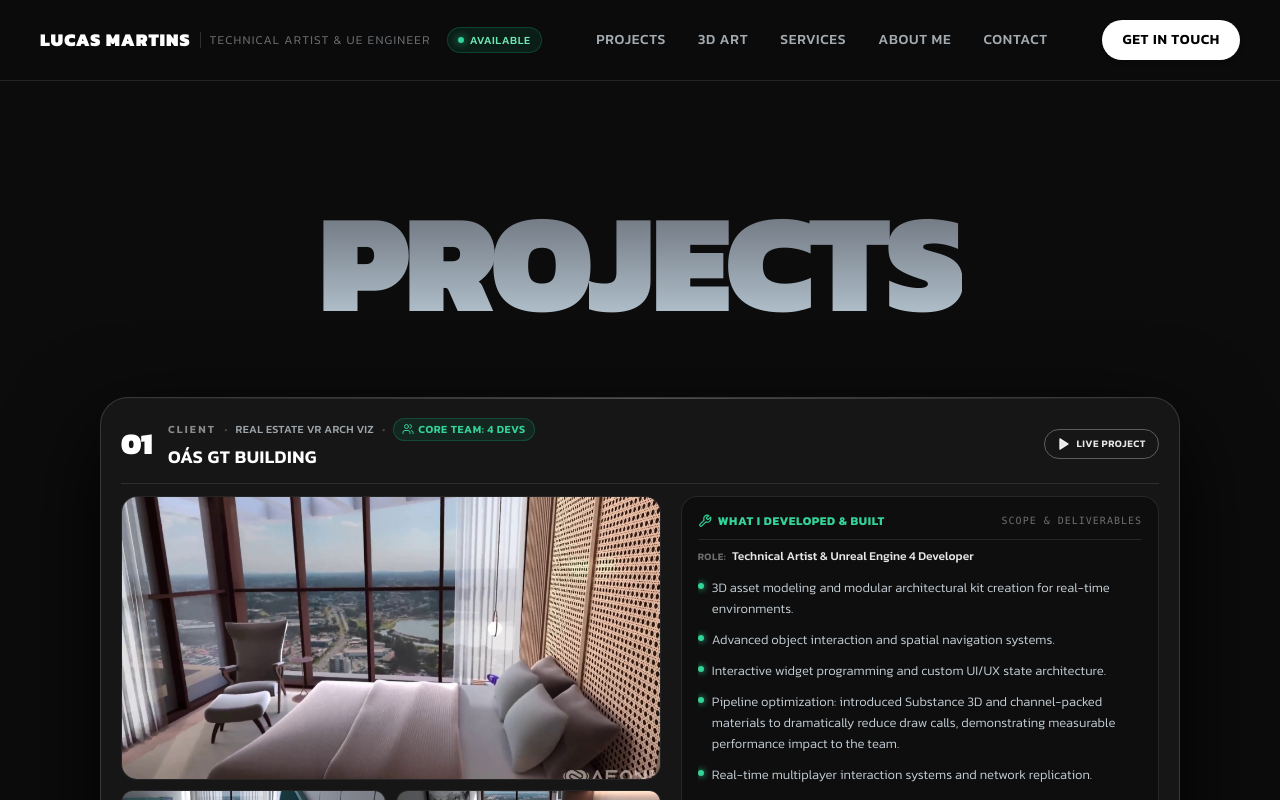
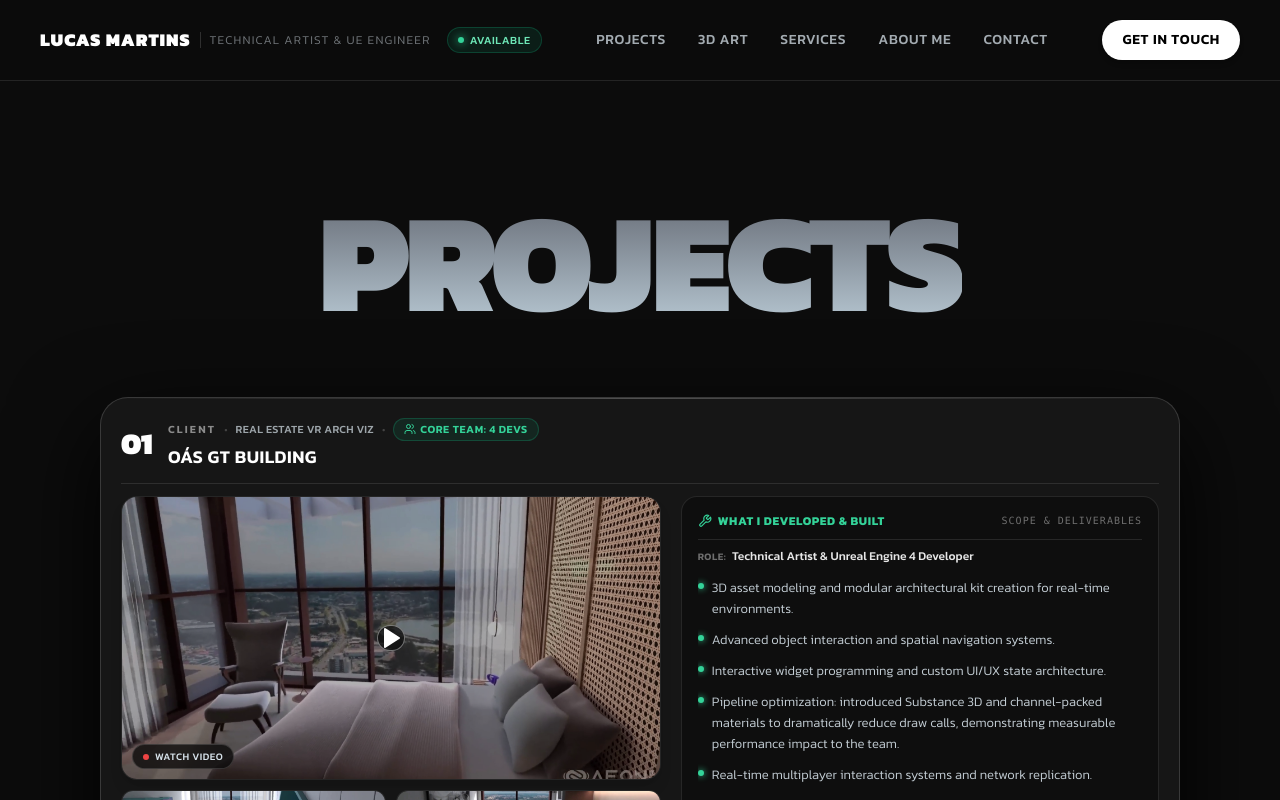
Before and after one commit to dashlucas/MyPortfolio, a React (Vite) app: page / in a window 1280 px wide. Shown: the top 800 px of the page. Built offline with nearby package versions, Linux system fonts and the light colour scheme.

Commit message:
feat(projects): remove live project tab and make in-card video play button primary

```diff
--- a/src/components/ProjectsSection.tsx
+++ b/src/components/ProjectsSection.tsx
@@ -2,7 +2,6 @@ import React, { useEffect, useRef, useState } from 'react';
 import gsap from 'gsap';
 import { ScrollTrigger } from 'gsap/ScrollTrigger';
 import { Play, Users, Wrench } from 'lucide-react';
-import { LiveProjectButton } from './LiveProjectButton';
 import { FadeIn } from './FadeIn';
 import { VideoModal } from './VideoModal';
 
@@ -397,7 +396,7 @@ export const ProjectsSection: React.FC = () => {
                       className="absolute inset-0 bg-black/60 pointer-events-none rounded-[20px] sm:rounded-[28px] z-30 opacity-0 will-change-[opacity]"
                     />
 
-                    {/* Header: Solid white number, tag + category + title, team badge, and LIVE PROJECT ghost pill */}
+                    {/* Header: Solid white number, tag + category + title, and team badge */}
                     <div className="relative z-20 flex items-center justify-between gap-2 sm:gap-4 pb-2 sm:pb-3 border-b border-white/10 flex-shrink-0 min-w-0">
                       <div className="flex items-center gap-2.5 sm:gap-4 min-w-0 flex-1">
                         <span className="font-black text-2xl sm:text-3xl text-white select-none tracking-tight leading-none flex-shrink-0">
@@ -413,7 +412,7 @@ export const ProjectsSection: React.FC = () => {
                               {project.category}
                             </span>
                             <span className="text-white/20 text-[10px] flex-shrink-0 hidden xs:inline">•</span>
-                            <span className="inline-flex items-center gap-1 text-emerald-400 text-[9px] sm:text-[11px] font-semibold uppercase tracking-wider px-2 py-0.5 rounded-full bg-emerald-500/10 border border-emerald-500/25 flex-shrink-0">
+                            <span className="inline-flex items-center gap-1 text-emerald-400 text-[9px] sm:text-[11px] font-semibold uppercase tracking-wider px-2.5 py-0.5 rounded-full bg-emerald-500/10 border border-emerald-500/25 flex-shrink-0">
                               <Users className="w-3 h-3" />
                               <span>{project.teamSize}</span>
                             </span>
@@ -423,12 +422,6 @@ export const ProjectsSection: React.FC = () => {
                           </h3>
                         </div>
                       </div>
-
-                      <LiveProjectButton
-                        label="LIVE PROJECT"
-                        icon={<Play className="w-3.5 h-3.5 fill-current" />}
-                        onClick={() => setSelectedVideo(project)}
-                      />
                     </div>
 
                     {/* Card Body: Responsive Layout (Side-by-side in Landscape, Stacked in Portrait) */}
@@ -438,10 +431,10 @@ export const ProjectsSection: React.FC = () => {
                         <div className="flex flex-row gap-4 sm:gap-5 h-full min-h-0 items-stretch">
                           {/* Left Column: Media Showcase (Featured 16:9 render + detail thumbnails) */}
                           <div className="w-[52%] flex flex-col gap-2.5 h-full min-h-0 flex-shrink-0">
-                            {/* Main Featured 16:9 Image with Play Trigger */}
+                            {/* Main Featured 16:9 Image with Interactive Play Trigger */}
                             <div
                               onClick={() => setSelectedVideo(project)}
-                              className="flex-1 relative rounded-xl sm:rounded-2xl overflow-hidden bg-black/40 border border-white/10 group cursor-pointer min-h-0"
+                              className="flex-1 relative rounded-xl sm:rounded-2xl overflow-hidden bg-black/40 border border-white/10 group cursor-pointer min-h-0 shadow-lg"
                             >
                               <img
                                 src={project.images?.col2Tall || project.singleImage}
@@ -449,10 +442,16 @@ export const ProjectsSection: React.FC = () => {
                                 loading="lazy"
                                 className="w-full h-full object-cover object-center group-hover:scale-105 transition-transform duration-500 ease-out"
                               />
-                              <div className="absolute inset-0 bg-black/30 opacity-0 group-hover:opacity-100 transition-opacity duration-300 flex items-center justify-center">
-                                <div className="w-13 h-13 rounded-full bg-white/20 backdrop-blur-md border border-white/40 flex items-center justify-center text-white shadow-xl transform scale-90 group-hover:scale-100 transition-transform duration-300">
-                                  <Play className="w-5 h-5 fill-white ml-0.5" />
+                              {/* Prominent Play Overlay */}
+                              <div className="absolute inset-0 bg-black/30 group-hover:bg-black/15 transition-colors duration-300 flex items-center justify-center">
+                                <div className="w-13 h-13 sm:w-15 sm:h-15 rounded-full bg-black/60 backdrop-blur-md border border-white/40 flex items-center justify-center text-white shadow-2xl group-hover:bg-white group-hover:text-black group-hover:scale-110 transition-all duration-300">
+                                  <Play className="w-5 h-5 sm:w-6 sm:h-6 fill-current ml-0.5" />
                                 </div>
+                              </div>
+                              {/* Watch Video indicator badge */}
+                              <div className="absolute bottom-2.5 left-2.5 px-2.5 py-1 rounded-full bg-black/70 backdrop-blur-md border border-white/15 text-[10px] text-[#D7E2EA] uppercase tracking-wider font-medium flex items-center gap-1.5 pointer-events-none">
+                                <span className="w-1.5 h-1.5 rounded-full bg-red-500 animate-pulse" />
+                                <span>Watch Video</span>
                               </div>
                             </div>
 
@@ -553,10 +552,10 @@ export const ProjectsSection: React.FC = () => {
                       ) : (
                         /* PORTRAIT VIEW: Stacked (Media on Top, Contributions Text on Bottom) */
                         <div className="flex flex-col gap-2.5 h-full min-h-0">
-                          {/* Top Media Box (16:9 Preview) */}
+                          {/* Top Media Box (16:9 Preview) with Interactive Play Trigger */}
                           <div
                             onClick={() => setSelectedVideo(project)}
-                            className="w-full h-[140px] xs:h-[160px] relative rounded-xl overflow-hidden bg-black/40 border border-white/10 group cursor-pointer flex-shrink-0"
+                            className="w-full h-[145px] xs:h-[165px] relative rounded-xl overflow-hidden bg-black/40 border border-white/10 group cursor-pointer flex-shrink-0 shadow-md"
                           >
                             <img
                               src={project.images?.col2Tall || project.singleImage}
@@ -564,10 +563,16 @@ export const ProjectsSection: React.FC = () => {
                               loading="lazy"
                               className="w-full h-full object-cover object-center group-hover:scale-105 transition-transform duration-500 ease-out"
                             />
-                            <div className="absolute inset-0 bg-black/25 opacity-0 group-hover:opacity-100 transition-opacity duration-300 flex items-center justify-center">
-                              <div className="w-10 h-10 rounded-full bg-white/20 backdrop-blur-md border border-white/40 flex items-center justify-center text-white shadow-xl">
-                                <Play className="w-4 h-4 fill-white ml-0.5" />
+                            {/* Prominent Play Overlay */}
+                            <div className="absolute inset-0 bg-black/30 group-hover:bg-black/15 transition-colors duration-300 flex items-center justify-center">
+                              <div className="w-12 h-12 rounded-full bg-black/60 backdrop-blur-md border border-white/40 flex items-center justify-center text-white shadow-xl group-hover:bg-white group-hover:text-black group-hover:scale-110 transition-all duration-300">
+                                <Play className="w-4 h-4 sm:w-5 sm:h-5 fill-current ml-0.5" />
                               </div>
+                            </div>
+                            {/* Watch Video indicator badge */}
+                            <div className="absolute bottom-2 left-2 px-2 py-0.5 rounded-full bg-black/70 backdrop-blur-md border border-white/15 text-[9px] text-[#D7E2EA] uppercase tracking-wider font-medium flex items-center gap-1 pointer-events-none">
+                              <span className="w-1.5 h-1.5 rounded-full bg-red-500 animate-pulse" />
+                              <span>Watch Video</span>
                             </div>
                           </div>
 
```
